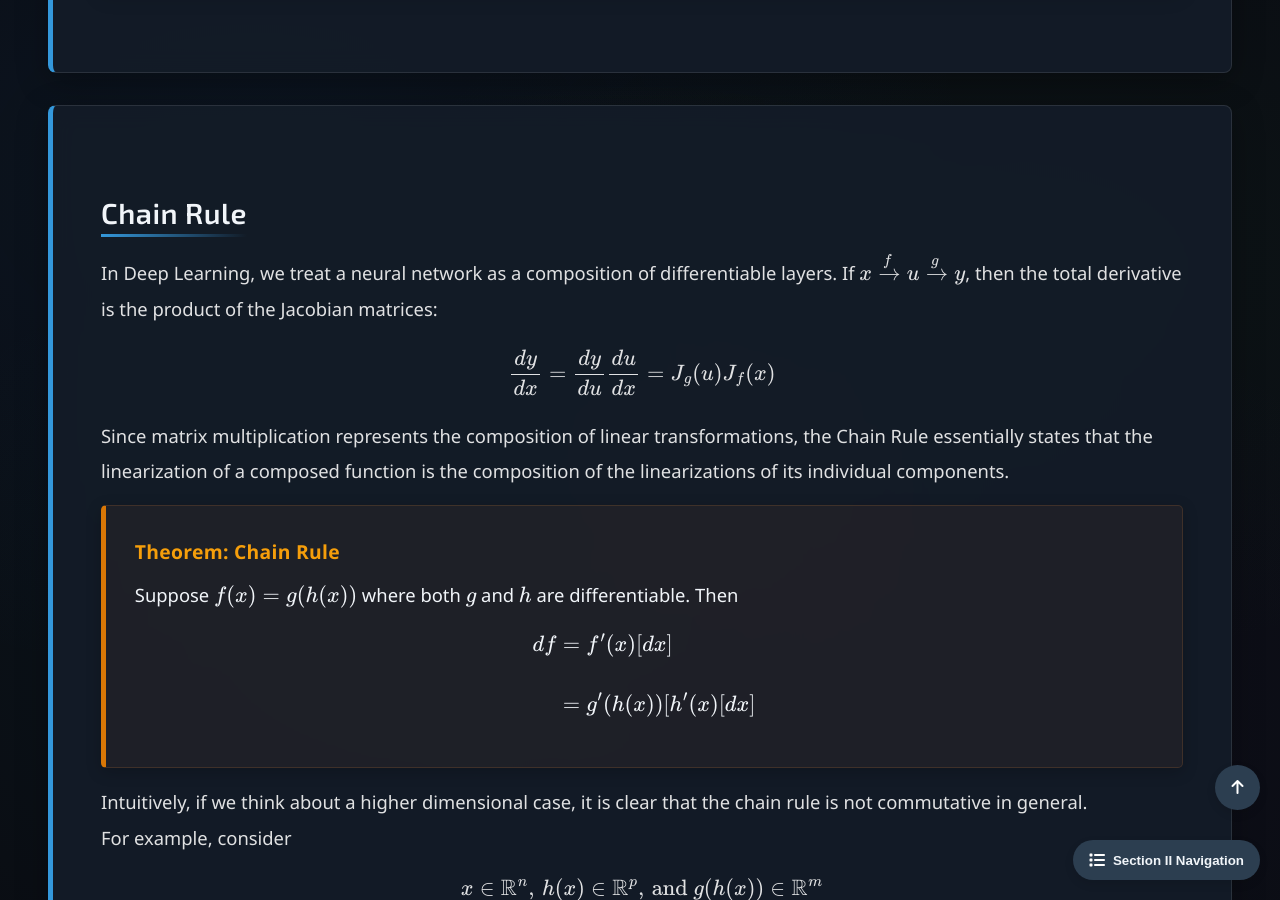
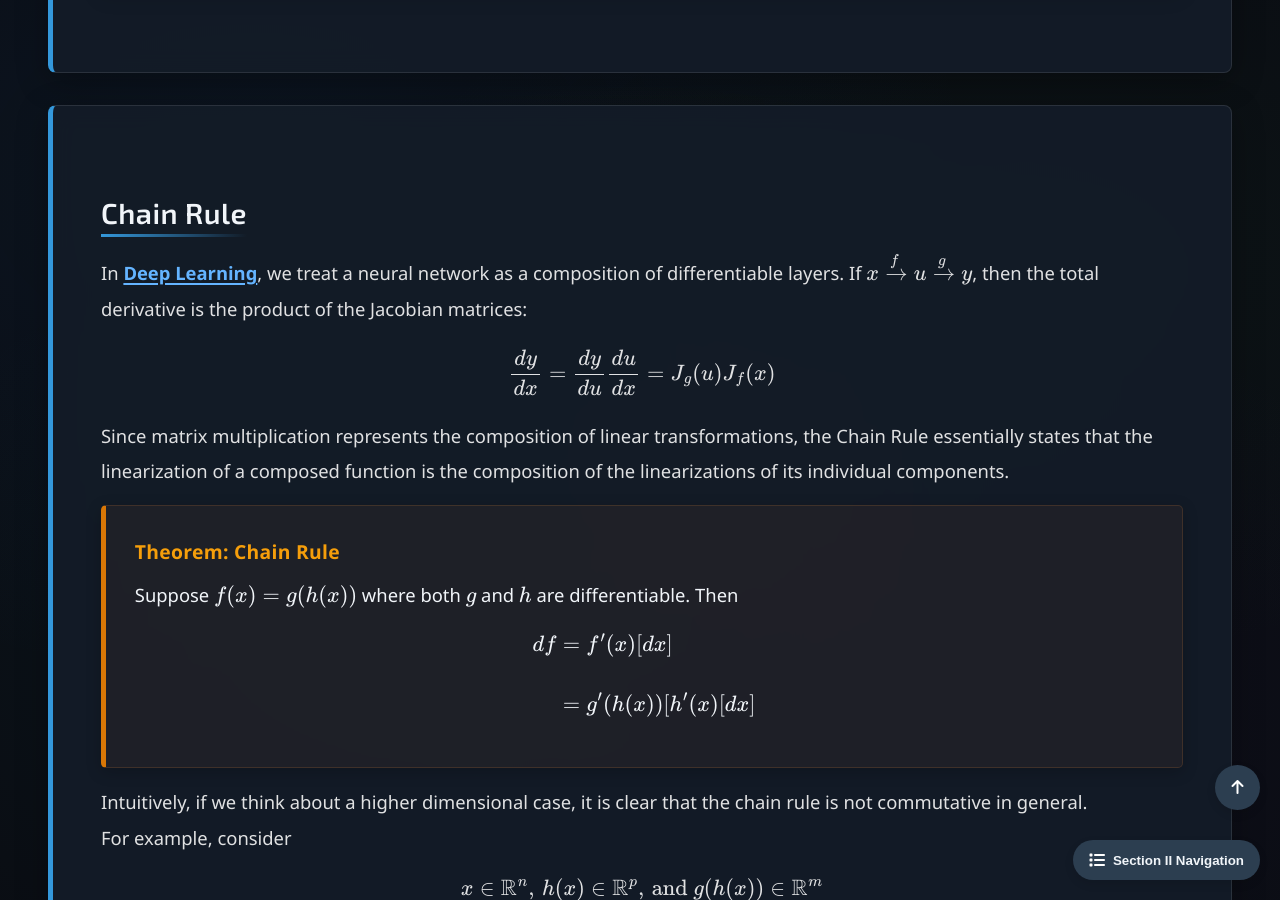
Before and after one commit to Yusukey01/yusukey01.github.io, a Jekyll site: the page built from Mathematics/Calculus/jacobian.html, in a window 1280 px wide and 900 px high, scrolled down 2385 px. Built offline with Jekyll 4.4.1, drawn with Linux system fonts in a browser that asks for light colours; part of the change alters nothing that is shown.

Commit message:
added link

```diff
--- a/Mathematics/Calculus/jacobian.html
+++ b/Mathematics/Calculus/jacobian.html
@@ -92,10 +92,10 @@ uses_python: false
                         mapped to a parallelotope in the output space \(\mathbb{R}^m\).
                     </p>
                     <p>
-                        The <strong>determinant</strong>of the Jacobian, \(\det(J)\), represents the <strong>local volume expansion factor</strong>.
-                        In Generative AI, specifically, <strong>Normalizing Flows</strong>, this determinant is critical for calculating the change
-                        of variables in probability density functions, ensuring that the total probability remains integrated to
-                        one after a complex nonlinear transformation.
+                        The <a href="../Linear_algebra/determinants.html"><strong>determinant</strong></a> of the Jacobian, \(\det(J)\), represents the
+                        <strong>local volume expansion factor</strong>. In Generative AI, specifically, <strong>Normalizing Flows</strong>,
+                        this determinant is critical for calculating the change of variables in probability density functions, ensuring that
+                        the total probability remains integrated to one after a complex nonlinear transformation.
                     </p>
                 </div>
 
@@ -105,7 +105,7 @@ uses_python: false
                 <h2>Chain Rule</h2>
 
                 <p>
-                    In Deep Learning, we treat a neural network as a composition of differentiable layers.
+                    In <a href="../Machine_learning/deep_nn.html"><strong>Deep Learning</strong></a>, we treat a neural network as a composition of differentiable layers.
                     If \(x \xrightarrow{f} u \xrightarrow{g} y\), then the total derivative is the product of the Jacobian matrices:
                     \[
                     \frac{dy}{dx} = \frac{dy}{du} \frac{du}{dx} = J_g(u) J_f(x)
```
